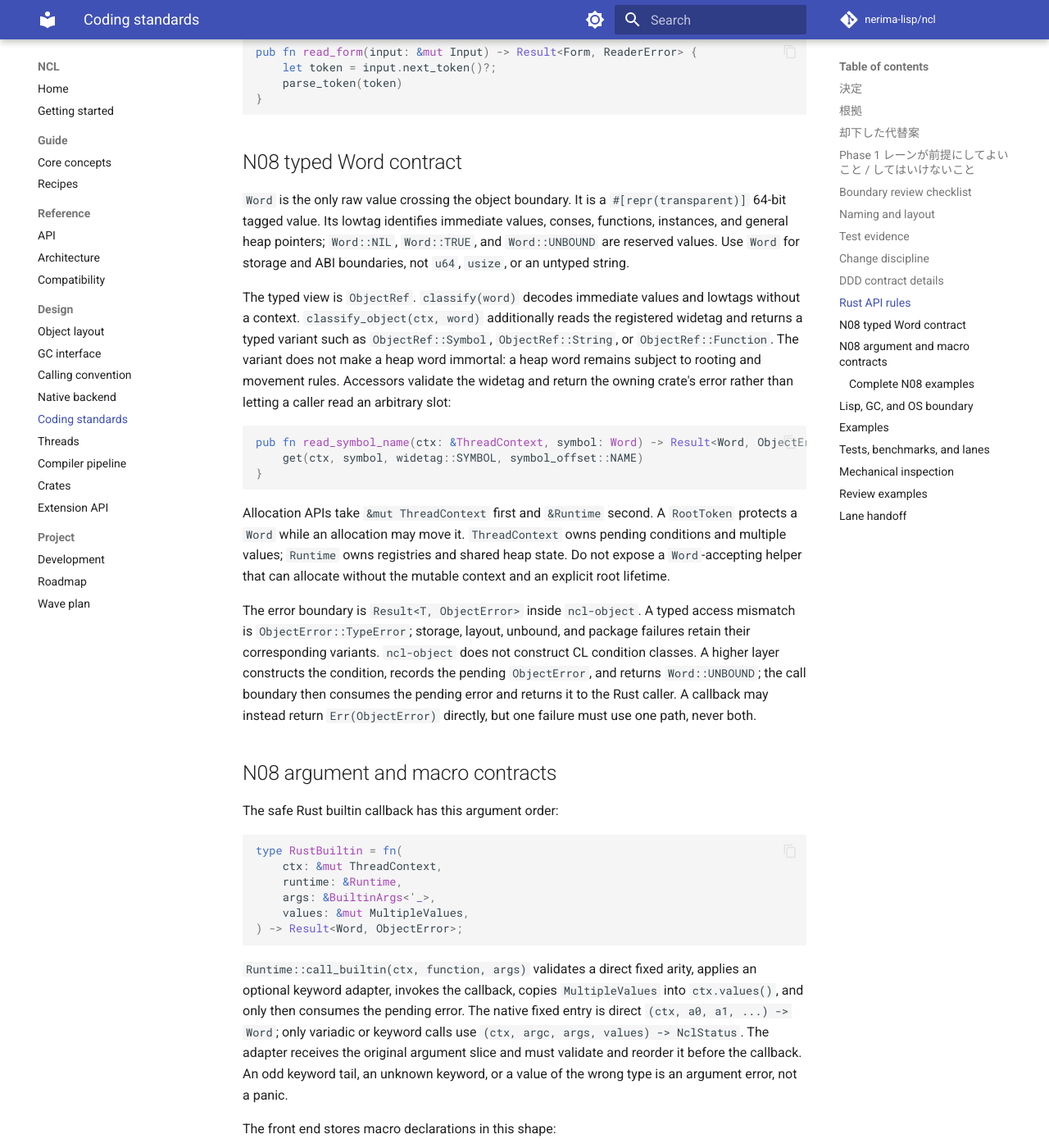
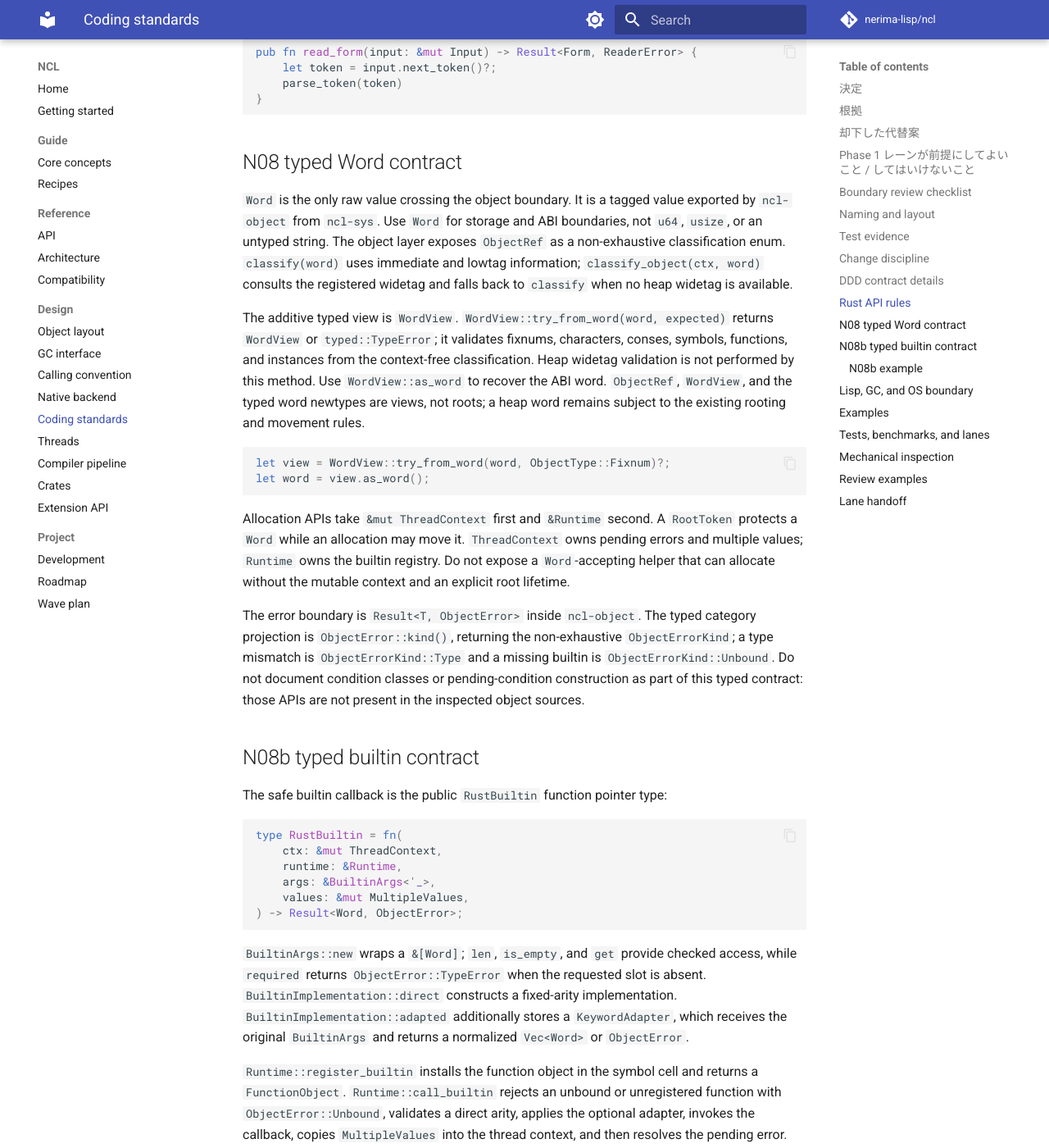
Before and after one commit to nerima-lisp/ncl, an MkDocs documentation site: the page built from docs/src/design/coding-standards.md, in a window 1280 px wide and 1400 px high, scrolled down 3447 px. Shown: the whole window at 82% size. Built offline with MkDocs 1.6.1 and Material for MkDocs 9.7.7, drawn with Linux system fonts in a browser that asks for light colours; comment, search, counter and statistics services are not loaded; some of the changed text lies outside the part shown.

Commit message:
feat(object): complete typed builtin contract

````diff
--- a/docs/src/design/coding-standards.md
+++ b/docs/src/design/coding-standards.md
@@ -88,43 +88,42 @@ pub fn read_form(input: &mut Input) -> Result<Form, ReaderError> {
 ## N08 typed Word contract
 
 `Word` is the only raw value crossing the object boundary. It is a
-`#[repr(transparent)]` 64-bit tagged value. Its lowtag identifies immediate
-values, conses, functions, instances, and general heap pointers; `Word::NIL`,
-`Word::TRUE`, and `Word::UNBOUND` are reserved values. Use `Word` for storage
-and ABI boundaries, not `u64`, `usize`, or an untyped string.
+tagged value exported by `ncl-object` from `ncl-sys`. Use `Word` for storage
+and ABI boundaries, not `u64`, `usize`, or an untyped string. The object layer
+exposes `ObjectRef` as a non-exhaustive classification enum. `classify(word)`
+uses immediate and lowtag information; `classify_object(ctx, word)` consults
+the registered widetag and falls back to `classify` when no heap widetag is
+available.
 
-The typed view is `ObjectRef`. `classify(word)` decodes immediate values and
-lowtags without a context. `classify_object(ctx, word)` additionally reads the
-registered widetag and returns a typed variant such as `ObjectRef::Symbol`,
-`ObjectRef::String`, or `ObjectRef::Function`. The variant does not make a heap
-word immortal: a heap word remains subject to rooting and movement rules.
-Accessors validate the widetag and return the owning crate's error rather than
-letting a caller read an arbitrary slot:
+The additive typed view is `WordView`. `WordView::try_from_word(word,
+expected)` returns `WordView` or `typed::TypeError`; it validates fixnums,
+characters, conses, symbols, functions, and instances from the context-free
+classification. Heap widetag validation is not performed by this method. Use
+`WordView::as_word` to recover the ABI word. `ObjectRef`, `WordView`, and the
+typed word newtypes are views, not roots; a heap word remains subject to the
+existing rooting and movement rules.
 
 ```rust
-pub fn read_symbol_name(ctx: &ThreadContext, symbol: Word) -> Result<Word, ObjectError> {
-    get(ctx, symbol, widetag::SYMBOL, symbol_offset::NAME)
-}
+let view = WordView::try_from_word(word, ObjectType::Fixnum)?;
+let word = view.as_word();
 ```
 
 Allocation APIs take `&mut ThreadContext` first and `&Runtime` second. A
 `RootToken` protects a `Word` while an allocation may move it. `ThreadContext`
-owns pending conditions and multiple values; `Runtime` owns registries and
-shared heap state. Do not expose a `Word`-accepting helper that can allocate
-without the mutable context and an explicit root lifetime.
+owns pending errors and multiple values; `Runtime` owns the builtin registry.
+Do not expose a `Word`-accepting helper that can allocate without the mutable
+context and an explicit root lifetime.
 
-The error boundary is `Result<T, ObjectError>` inside `ncl-object`. A typed
-access mismatch is `ObjectError::TypeError`; storage, layout, unbound, and
-package failures retain their corresponding variants. `ncl-object` does not
-construct CL condition classes. A higher layer constructs the condition,
-records the pending `ObjectError`, and returns `Word::UNBOUND`; the call boundary
-then consumes the pending error and returns it to the Rust caller. A callback
-may instead return `Err(ObjectError)` directly, but one failure must use one
-path, never both.
+The error boundary is `Result<T, ObjectError>` inside `ncl-object`. The typed
+category projection is `ObjectError::kind()`, returning the non-exhaustive
+`ObjectErrorKind`; a type mismatch is `ObjectErrorKind::Type` and a missing
+builtin is `ObjectErrorKind::Unbound`. Do not document condition classes or
+pending-condition construction as part of this typed contract: those APIs are
+not present in the inspected object sources.
 
-## N08 argument and macro contracts
+## N08b typed builtin contract
 
-The safe Rust builtin callback has this argument order:
+The safe builtin callback is the public `RustBuiltin` function pointer type:
 
 ```rust
 type RustBuiltin = fn(
@@ -135,56 +134,42 @@ type RustBuiltin = fn(
 ) -> Result<Word, ObjectError>;
 ```
 
-`Runtime::call_builtin(ctx, function, args)` validates a direct fixed arity,
-applies an optional keyword adapter, invokes the callback, copies
-`MultipleValues` into `ctx.values()`, and only then consumes the pending error.
-The native fixed entry is direct `(ctx, a0, a1, ...) -> Word`; only variadic or
-keyword calls use `(ctx, argc, args, values) -> NclStatus`. The adapter receives
-the original argument slice and must validate and reorder it before the
-callback. An odd keyword tail, an unknown keyword, or a value of the wrong
-type is an argument error, not a panic.
+`BuiltinArgs::new` wraps a `&[Word]`; `len`, `is_empty`, and `get` provide
+checked access, while `required` returns `ObjectError::TypeError` when the
+requested slot is absent. `BuiltinImplementation::direct` constructs a
+fixed-arity implementation. `BuiltinImplementation::adapted` additionally
+stores a `KeywordAdapter`, which receives the original `BuiltinArgs` and
+returns a normalized `Vec<Word>` or `ObjectError`.
 
-The front end stores macro declarations in this shape:
+`Runtime::register_builtin` installs the function object in the symbol cell
+and returns a `FunctionObject`. `Runtime::call_builtin` rejects an unbound or
+unregistered function with `ObjectError::Unbound`, validates a direct arity,
+applies the optional adapter, invokes the callback, copies
+`MultipleValues` into the thread context, and then resolves the pending error.
+`Runtime::builtin_descriptor` returns the registered `Builtin` descriptor when
+one is present. `BuiltinPackage` is a non-exhaustive enum; the test package is
+selected with `BuiltinPackage::NclTest`. `FunctionObject::try_from(word)` is
+the checked conversion from a `Word` and returns `ObjectError::TypeError` for
+an unbound word or a non-function lowtag.
 
-```rust
-pub struct CompilerMacro {
-    pub name: SymbolRef,
-    pub arity: ArityPattern,
-    pub expander: MacroExpander,
-    pub feature: Option<&'static str>,
-}
+`MultipleValues` is an explicit side channel. Its evidenced operations are
+`new`, `clear`, `set`, `push`, `as_slice`, `len`, and `is_empty`; the callback's
+returned `Word` remains its primary result. The `NclStatus` enum and exported
+`builtin!` macro exist in `builtin.rs`, but their native entry behavior is not
+part of this typed Rust callback contract.
 
-type MacroExpander = fn(
-    ctx: &mut ThreadContext,
-    runtime: &Runtime,
-    form: Word,
-) -> Result<Option<Word>, FrontError>;
-```
+### N08b example
 
-`form` is the complete call form. `Some(word)` replaces it and `None` declines
-expansion. Macro lambda lists accept `&whole` and `&environment` before
-required parameters, then `&optional`, `&rest` or `&body`, `&key`,
-`&allow-other-keys`, and `&aux`. Destructuring patterns and `&whole`,
-`&environment`, and `&body` are rejected in ordinary lambda lists. Repeated
-section keywords, names, and out-of-order sections are front-end errors.
-
-The DDD layers are fixed: `ncl-sys` owns tagged storage and unsafe platform
-operations; `ncl-object` is the typed Word anti-corruption layer and owns
-`Runtime`, `ThreadContext`, roots, widetags, and builtin boundaries;
-`ncl-types` owns type interpretation; `ncl-compiler-front` owns forms,
-lambda-list parsing, macro declarations, and lowering; `ncl-conditions` owns
-condition classes, handlers, and restarts; library crates provide CL-facing
-functions. Dependencies point upward through these contracts, never around
-them.
-
-### Complete N08 examples
-
-These examples show the required shape. They are contract examples, not
-standalone registrations.
+This example uses only the public object APIs above:
 
 Fixed positional arguments use a direct descriptor and validate each `Word`:
 
 ```rust
+const REQUIRED: &[Parameter] = &[
+    Parameter { name: BuiltinName::new("left"), ty: ParameterType::Fixnum },
+    Parameter { name: BuiltinName::new("right"), ty: ParameterType::Fixnum },
+];
+
 fn add(
     _ctx: &mut ThreadContext,
     _runtime: &Runtime,
@@ -199,59 +184,41 @@ fn add(
 }
 
 let add = BuiltinImplementation::direct(
-    Builtin { lambda_list: LambdaList::new("left right"), convention: BuiltinConvention::Direct(Arity::exact(2)) },
+    Builtin {
+        lambda_list: LambdaList::fixed(REQUIRED),
+        convention: BuiltinConvention::Direct(Arity::exact(2)),
+    },
     add,
 );
 ```
 
-The corresponding lambda-list shapes are parsed in this order:
+The other evidenced descriptor shapes are explicit constructors:
 
-```lisp
-(lambda (required &optional (maybe 10 supplied-p)) ...)
-(lambda (required &rest rest) ...)
-(lambda (required &key (width 80 width-p) height &allow-other-keys) ...)
+```rust
+let optional = LambdaList::with_optional(REQUIRED, OPTIONAL);
+let rest = LambdaList::with_rest(REQUIRED, REST);
+let keys = LambdaList::with_keys(REQUIRED, KEYS, true);
 ```
 
-An optional parameter is present when its positional slot is below `argc`; its
-default and supplied-p form are evaluated or bound only by the ordinary lambda
-prologue. A rest parameter receives all remaining positional arguments. A key
-parameter consumes keyword/value pairs, rejects an odd tail, and either binds
-the declared key or reports an unknown-keyword error unless
-`&allow-other-keys` is present.
-
-Multiple values use the explicit side channel and preserve the primary value:
+Typed adapters keep conversion and condition placement visible:
 
 ```rust
-fn split(
-    _ctx: &mut ThreadContext,
-    _runtime: &Runtime,
-    args: &BuiltinArgs<'_>,
-    values: &mut MultipleValues,
-) -> Result<Word, ObjectError> {
-    let value = args.required(0)?.as_fixnum()
-        .ok_or(ObjectError::TypeError)?;
-    values.set(&[Word::fixnum(value / 2), Word::fixnum(value % 2)]);
-    Ok(Word::fixnum(value))
+fn increment(_ctx: &mut ThreadContext, _runtime: &Runtime, value: Fixnum)
+    -> Result<Word, LispError> {
+    Ok(Word::fixnum(value.value() + 1))
 }
+typed_builtin!(increment_builtin, increment, (value: Fixnum));
+
+let value = Fixnum::from_lisp_arg(&ctx, word)?; // Result<Fixnum, LispError>
+let type_error = Fixnum::from_lisp_arg(&ctx, Word::NIL); // Err(LispError::TypeError { .. })
+let designator = FunctionDesignator::Function(FunctionObject::try_from(function_word)?);
 ```
 
-A wrong function argument is reported at the same boundary:
+`TypedRustBuiltin` is the `fn(&mut ThreadContext, &Runtime) ->
+Result<Word, LispError>` shape. `MultipleValues` remains the callback side
+channel; `LispError` is defined in `ncl-object`, while conversion to higher
+layer `ncl-conditions` objects remains unresolved.
 
-```rust
-fn needs_fixnum(
-    _ctx: &mut ThreadContext,
-    _runtime: &Runtime,
-    args: &BuiltinArgs<'_>,
-    _values: &mut MultipleValues,
-) -> Result<Word, ObjectError> {
-    let value = args.required(0)?.as_fixnum()
-        .ok_or(ObjectError::TypeError)?;
-    Ok(Word::fixnum(value + 1))
-}
-
-// call_builtin returns Err(ObjectError::TypeError) for [] or [Word::NIL].
-let result = runtime.call_builtin(&mut ctx, function, &[Word::NIL]);
-```
 
 ## Lisp, GC, and OS boundary
 
````
Also changed, not shown: docs/src/design/extension-api.md (+104 -80 lines), 8 other files.
